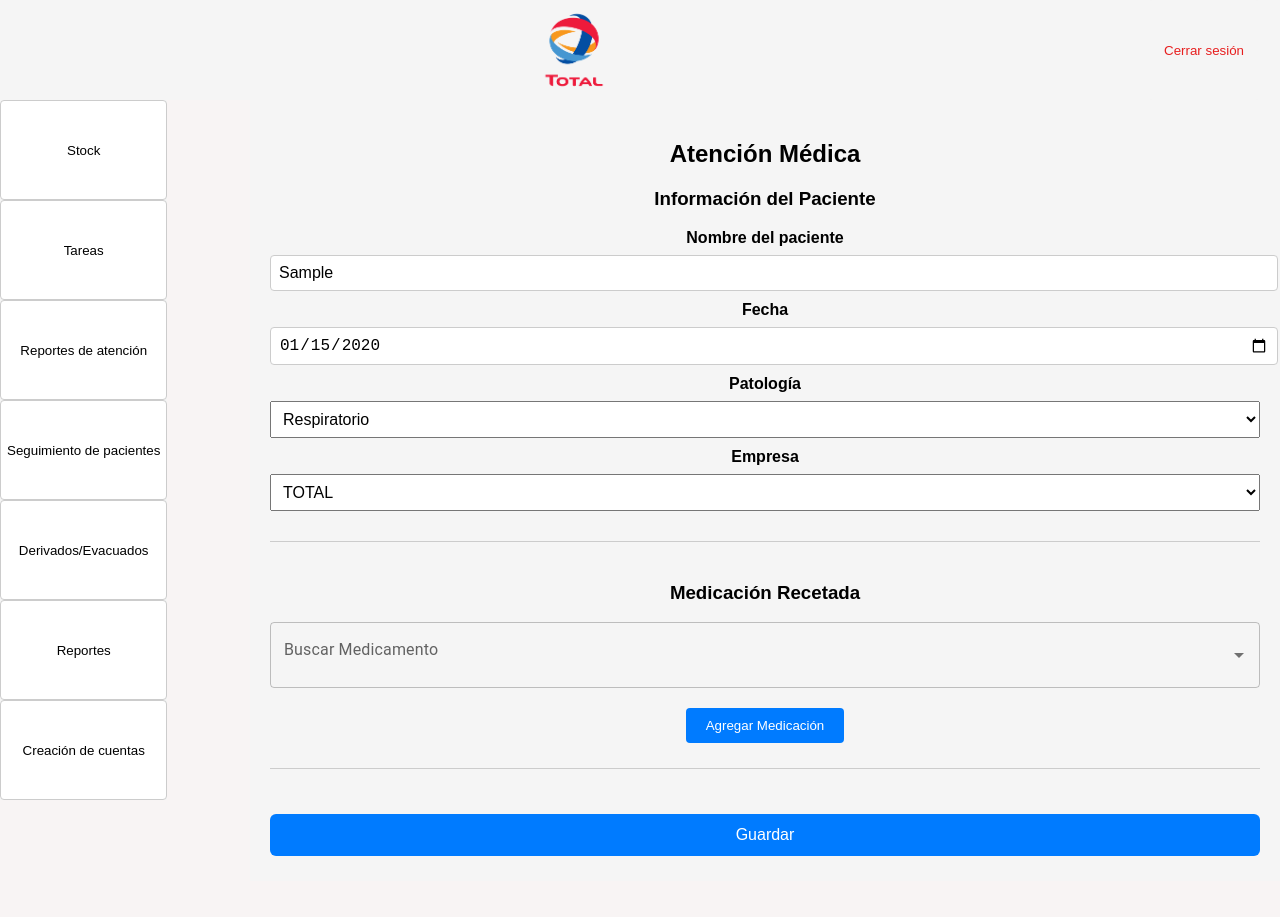
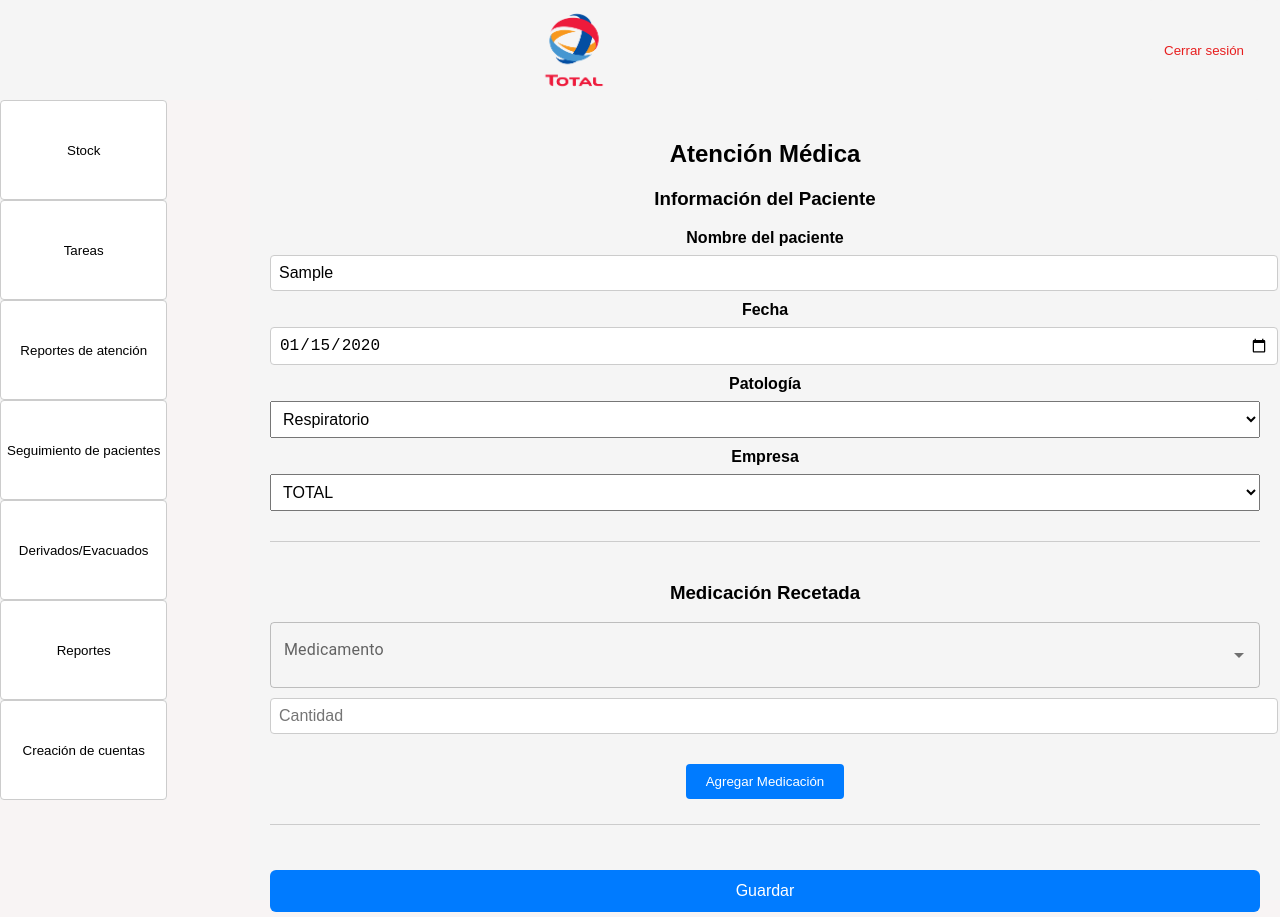
Before and after one commit to MrBarbo/sistema_total, a React (Vite) app: page /atencion in a window 1280 px wide. Both pictures are taken after typing "Sample", "2020-01-15" into the empty fields and a click on the button "Agregar Medicación". Before the commit the page ends 881 px from the top, so only its background shows below. Built offline with nearby package versions, Linux system fonts and the light colour scheme; no server answers.

Commit message:
Little seacrh fix

```diff
--- a/src/components/MedicationSearch.jsx
+++ b/src/components/MedicationSearch.jsx
@@ -1,53 +1,41 @@
-// MedicationSearch.jsx
 import React, { useState, useEffect } from 'react';
 import { TextField, Autocomplete } from '@mui/material';
 
 const MedicationSearch = ({ index, medication, onMedicationChange }) => {
-  const [searchResults, setSearchResults] = useState([]);
-  const [searchQuery, setSearchQuery] = useState('');
+  const [allMedications, setAllMedications] = useState([]);
 
   useEffect(() => {
     const fetchMedications = async () => {
       try {
-        const response = await fetch(`${import.meta.env.VITE_BACKEND_DIR}/stock?query=${searchQuery}`);
+        const response = await fetch(`${import.meta.env.VITE_BACKEND_DIR}/stock`);
         if (!response.ok) {
           throw new Error('Network response was not ok');
         }
         const data = await response.json();
-        setSearchResults(data);
+        setAllMedications(data);
       } catch (error) {
         console.error('Error fetching medications:', error);
       }
     };
 
-    if (searchQuery) {
-      fetchMedications();
-    } else {
-      setSearchResults([]);
-    }
-  }, [searchQuery]);
+    fetchMedications();
+  }, []);
 
-  const handleSelectMedication = (event, newValue) => {
-    if (newValue) {
-      onMedicationChange(index, 'medicationName', newValue.medicationName);
-      onMedicationChange(index, 'drug', newValue.drug);
-      onMedicationChange(index, 'quantity', newValue.quantity);
+  const handleSelectMedication = (event, value) => {
+    if (value) {
+      onMedicationChange(index, 'medicationName', value.Producto);
+      onMedicationChange(index, 'drug', value.Droga);
+      onMedicationChange(index, 'quantity', value.Cantidad);
     }
   };
 
   return (
     <Autocomplete
-      options={searchResults}
-      getOptionLabel={(option) => option.medicationName}
-      onInputChange={(event, newInputValue) => setSearchQuery(newInputValue)}
+      options={allMedications}
+      getOptionLabel={(option) => `${option.Producto} - ${option.Droga}`}
       onChange={handleSelectMedication}
       renderInput={(params) => (
-        <TextField
-          {...params}
-          label="Buscar Medicamento"
-          variant="outlined"
-          fullWidth
-        />
+        <TextField {...params} label="Medicamento" variant="outlined" />
       )}
     />
   );
--- a/src/pages/MedAttention.jsx
+++ b/src/pages/MedAttention.jsx
@@ -27,6 +27,7 @@ const MedAttention = () => {
       }
       const result = await response.json();
       console.log('Consulta guardada:', result);
+      // Reset form fields after submission
       setFormData({
         patientName: '',
         date: '',
@@ -154,6 +155,12 @@ const MedAttention = () => {
                     medication={medication}
                     onMedicationChange={handleMedicationChange}
                   />
+                  <input
+                    type='number'
+                    placeholder='Cantidad'
+                    value={medication.quantity}
+                    onChange={(e) => handleMedicationChange(index, 'quantity', e.target.value)}
+                  />
                   {index < formData.medications.length - 1 && <hr className='medication-divider' />}
                 </div>
               ))}
--- a/src/pages/Stock.jsx
+++ b/src/pages/Stock.jsx
@@ -4,6 +4,7 @@ import Sidebar from '../components/Sidebar';
 import StockEditModal from '../components/StockEditModal';
 import StockCreateModal from '../components/StockCreateModal';
 import './styles/Stock.css';
+import Cookies from 'js-cookie';
 
 const StockPage = () => {
   const [stockData, setStockData] = useState([]);
@@ -46,7 +47,7 @@ const StockPage = () => {
       if (newStock.Vencimiento) {
         newStock.Vencimiento = new Date(newStock.Vencimiento).toISOString();
       }
-
+      newStock.Sede= Cookies.get('location');
       const response = await fetch(`${import.meta.env.VITE_BACKEND_DIR}/stock`, {
         method: 'POST',
         headers: { 'Content-Type': 'application/json' },
```
